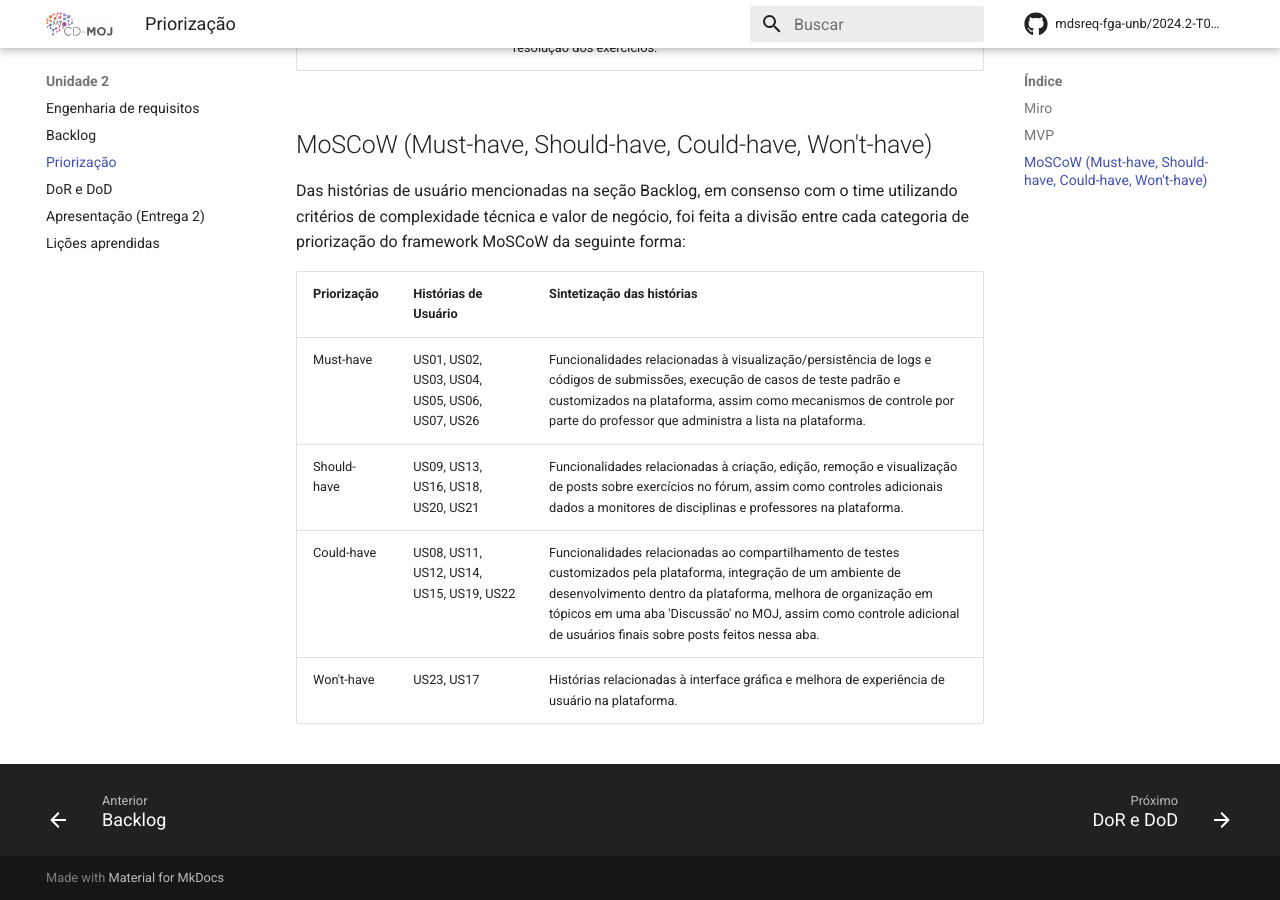
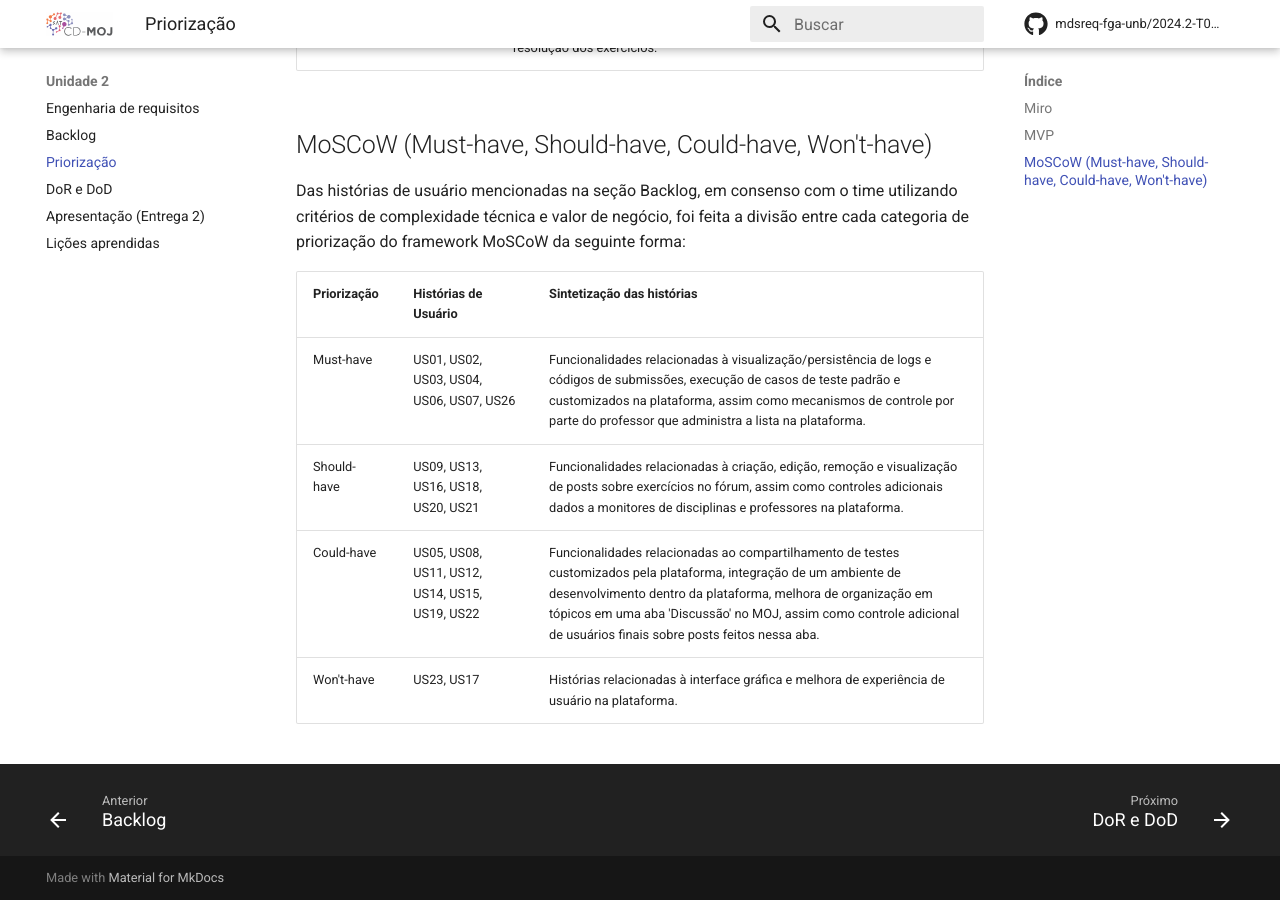
Before and after one commit to mdsreq-fga-unb/2024.2-T01-CD-MOJ, an MkDocs documentation site: the page built from docs/us/priorizacao.md, in a window 1280 px wide and 900 px high, scrolled down 3137 px. Built offline with MkDocs 1.6.1 and Material for MkDocs 9.7.7, drawn with Linux system fonts in a browser that asks for light colours; emoji names are drawn with the system emoji font; comment, search, counter and statistics services are not loaded.

Commit message:
fixingIssue#13_diretoMain

```diff
--- a/docs/us/priorizacao.md
+++ b/docs/us/priorizacao.md
@@ -57,7 +57,7 @@ Das histórias de usuário mencionadas na seção Backlog, em consenso com o tim
 
 | Priorização | Histórias de Usuário | Sintetização das histórias |
 | ----------- | ---------------- | ---- |
-| Must-have   | US01, US02, US03, US04, US05, US06, US07, US26 | Funcionalidades relacionadas à visualização/persistência de logs e códigos de submissões, execução de casos de teste padrão e customizados na plataforma, assim como mecanismos de controle por parte do professor que administra a lista na plataforma. |
+| Must-have   | US01, US02, US03, US04, US06, US07, US26 | Funcionalidades relacionadas à visualização/persistência de logs e códigos de submissões, execução de casos de teste padrão e customizados na plataforma, assim como mecanismos de controle por parte do professor que administra a lista na plataforma. |
 | Should-have | US09, US13, US16, US18, US20, US21 | Funcionalidades relacionadas à criação, edição, remoção e visualização de posts sobre exercícios no fórum, assim como controles adicionais dados a monitores de disciplinas e professores na plataforma. |
-| Could-have  | US08, US11, US12, US14, US15, US19, US22 | Funcionalidades relacionadas ao compartilhamento de testes customizados pela plataforma, integração de um ambiente de desenvolvimento dentro da plataforma, melhora de organização em tópicos em uma aba 'Discussão' no MOJ, assim como controle adicional de usuários finais sobre posts feitos nessa aba. |
+| Could-have  | US05, US08, US11, US12, US14, US15, US19, US22 | Funcionalidades relacionadas ao compartilhamento de testes customizados pela plataforma, integração de um ambiente de desenvolvimento dentro da plataforma, melhora de organização em tópicos em uma aba 'Discussão' no MOJ, assim como controle adicional de usuários finais sobre posts feitos nessa aba. |
 | Won't-have  | US23, US17 | Histórias relacionadas à interface gráfica e melhora de experiência de usuário na plataforma. |
```
Also changed, not shown: docs/index.md (line endings or trailing spaces).
